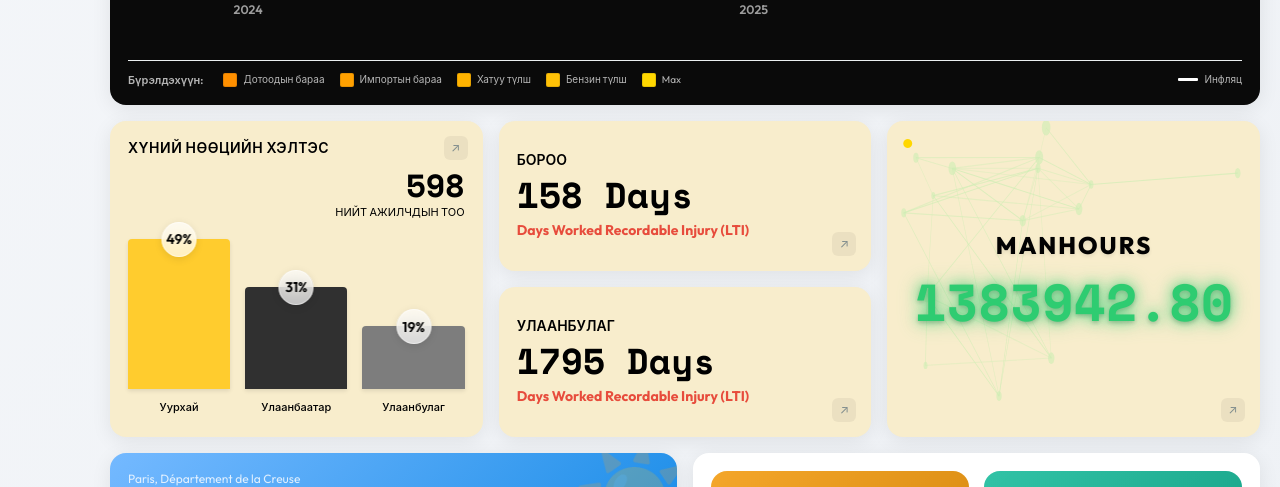
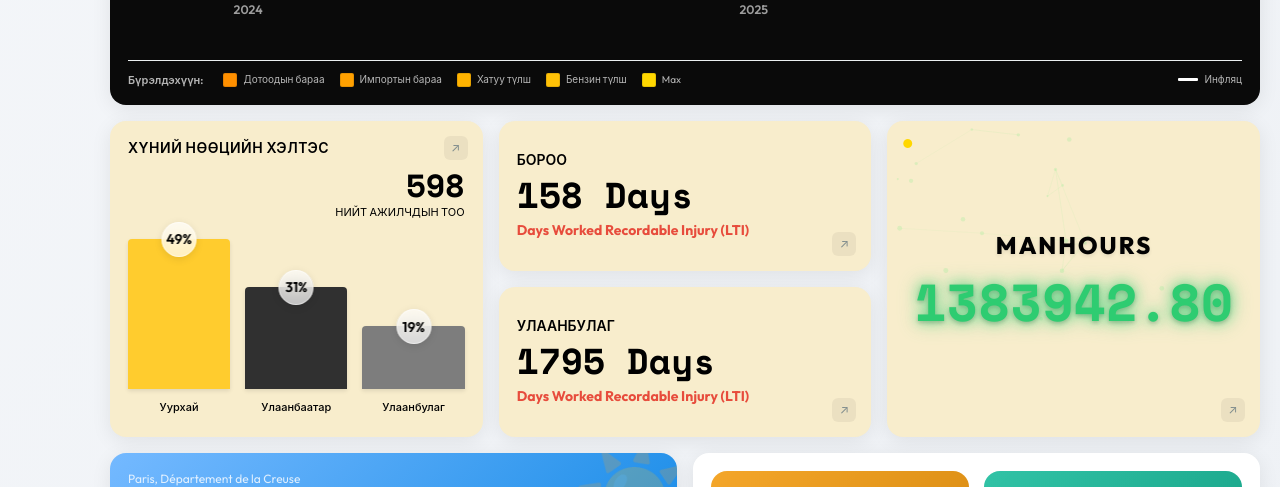
Before and after one commit to hodooniihoosonmantuu/project-cursor, a React (Vite) app: page / in a window 1280 px wide. Shown: the part 860-1347 px from the top of the page. Built offline with nearby package versions, Linux system fonts and the light colour scheme.

Commit message:
Enhance network effect with better node distribution and responsive sizing

```diff
--- a/src/App.css
+++ b/src/App.css
@@ -827,18 +827,20 @@ body {
   height: 100%;
   pointer-events: none;
   z-index: 1;
-  opacity: 0.4;
+  opacity: 0.5;
 }
 
 .network-line {
   stroke: #90EE90;
   stroke-width: 0.5;
+  filter: blur(0.4px);
+  stroke-linecap: round;
+}
+
+.network-node {
   filter: blur(0.3px);
-}
-
-.network-node {
-  filter: blur(0.2px);
   transform-origin: center;
+  transition: opacity 0.3s ease;
 }
 
 .manhours-indicator {
--- a/src/components/ManhoursWidget.jsx
+++ b/src/components/ManhoursWidget.jsx
@@ -23,21 +23,29 @@ function ManhoursWidget() {
 
     // Create network nodes and connections
     const createNetwork = () => {
-      const widgetWidth = 300 // Approximate widget width
-      const widgetHeight = 140 // Approximate widget height
-      const nodeCount = 15
+      if (!widgetRef.current) return
+
+      const rect = widgetRef.current.getBoundingClientRect()
+      const widgetWidth = rect.width || 300
+      const widgetHeight = rect.height || 140
+      const nodeCount = 20
       const newNodes = []
       const newConnections = []
 
-      // Create nodes (more concentrated in upper-left)
+      // Create nodes (more concentrated in upper-left, dissipating to bottom-right)
       for (let i = 0; i < nodeCount; i++) {
         let x, y
-        if (i < nodeCount * 0.6) {
-          // Concentrate in upper-left
-          x = Math.random() * (widgetWidth * 0.6)
-          y = Math.random() * (widgetHeight * 0.6)
+        const rand = Math.random()
+        if (rand < 0.5) {
+          // Concentrate in upper-left (50% of nodes)
+          x = Math.random() * (widgetWidth * 0.5)
+          y = Math.random() * (widgetHeight * 0.5)
+        } else if (rand < 0.8) {
+          // Middle area (30% of nodes)
+          x = Math.random() * (widgetWidth * 0.7)
+          y = Math.random() * (widgetHeight * 0.7)
         } else {
-          // Spread out
+          // Spread out (20% of nodes)
           x = Math.random() * widgetWidth
           y = Math.random() * widgetHeight
         }
@@ -46,7 +54,7 @@ function ManhoursWidget() {
           id: i,
           x: x,
           y: y,
-          radius: Math.random() * 2 + 1.5
+          radius: Math.random() * 1.5 + 1
         })
       }
 
@@ -59,15 +67,18 @@ function ManhoursWidget() {
             Math.pow(node2.x - node1.x, 2) + Math.pow(node2.y - node1.y, 2)
           )
 
-          // Connect nodes that are close enough
-          if (distance < 120 && Math.random() > 0.5) {
+          // Connect nodes that are close enough (varying connection probability)
+          const maxDistance = 100
+          const connectionChance = 1 - (distance / maxDistance)
+          if (distance < maxDistance && Math.random() < connectionChance * 0.6) {
             newConnections.push({
               id: `${i}-${j}`,
               x1: node1.x,
               y1: node1.y,
               x2: node2.x,
               y2: node2.y,
-              opacity: 0.3 + Math.random() * 0.4
+              opacity: 0.2 + Math.random() * 0.3,
+              strokeWidth: 0.3 + Math.random() * 0.4
             })
           }
         }
@@ -76,6 +87,9 @@ function ManhoursWidget() {
       setNodes(newNodes)
       setConnections(newConnections)
     }
+
+    // Wait for widget to be rendered
+    setTimeout(createNetwork, 100)
 
     createNetwork()
 
@@ -115,9 +129,16 @@ function ManhoursWidget() {
       <svg
         ref={svgRef}
         className="network-svg"
-        viewBox="0 0 300 140"
+        width="100%"
+        height="100%"
         preserveAspectRatio="none"
       >
+        <defs>
+          <linearGradient id="lineGradient" x1="0%" y1="0%" x2="100%" y2="100%">
+            <stop offset="0%" stopColor="#90EE90" stopOpacity="0.4" />
+            <stop offset="100%" stopColor="#90EE90" stopOpacity="0.1" />
+          </linearGradient>
+        </defs>
         {/* Connections */}
         {connections.map((conn) => (
           <line
@@ -128,7 +149,7 @@ function ManhoursWidget() {
             x2={conn.x2}
             y2={conn.y2}
             stroke="#90EE90"
-            strokeWidth="0.5"
+            strokeWidth={conn.strokeWidth || 0.5}
             opacity={conn.opacity}
           />
         ))}
@@ -141,7 +162,7 @@ function ManhoursWidget() {
             cy={node.y}
             r={node.radius}
             fill="#90EE90"
-            opacity="0.6"
+            opacity="0.5"
           />
         ))}
       </svg>
```
